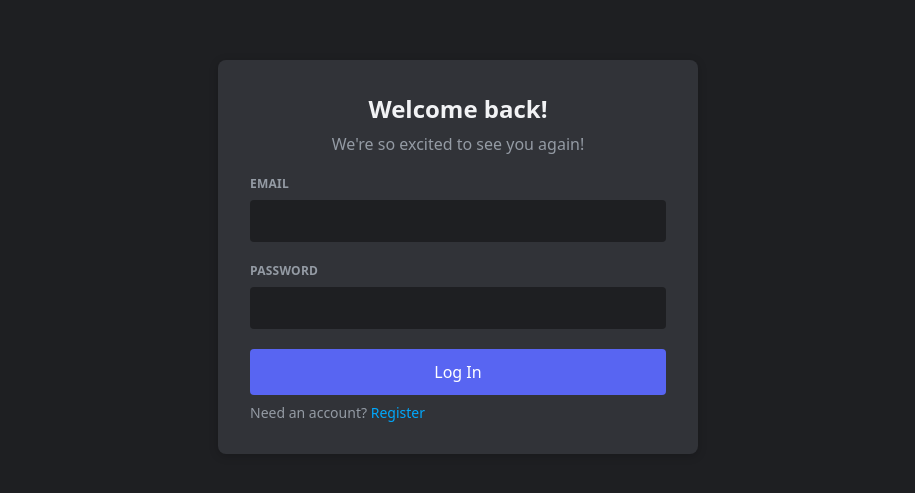
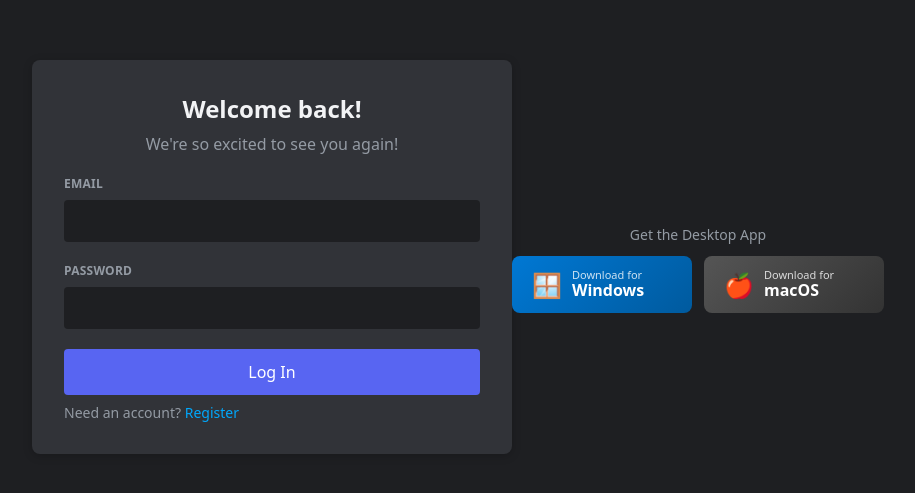
Before and after one commit to Parr-Marketing/Dicksword, a React (Vite) app in the folder client/: page / in a window 1280 px wide. Shown: the part 143-636 px from the top of the page, without its empty margins (182-1097 px from the left). Built offline with nearby package versions, Linux system fonts and the light colour scheme; the HTML template or start-up script is replaced by a standard one.

Commit message:
Add noise suppression, echo cancellation, auto gain control

```diff
--- a/client/src/components/Login.jsx
+++ b/client/src/components/Login.jsx
@@ -1,5 +1,9 @@
 import React, { useState } from 'react';
 import { useAuth } from '../context/AuthContext';
+
+const GITHUB_RELEASES = 'https://github.com/Parr-Marketing/Dicksword/releases/latest';
+const DOWNLOAD_WIN = `${GITHUB_RELEASES}/download/Dicksword-Setup-1.0.0.exe`;
+const DOWNLOAD_MAC = `${GITHUB_RELEASES}/download/Dicksword-1.0.0.dmg`;
 
 export default function Login() {
   const { login, register } = useAuth();
@@ -80,6 +84,27 @@ export default function Login() {
           )}
         </p>
       </form>
+
+      {/* Download section */}
+      <div className="download-section">
+        <p className="download-title">Get the Desktop App</p>
+        <div className="download-buttons">
+          <a href={DOWNLOAD_WIN} className="download-btn windows" target="_blank" rel="noopener noreferrer">
+            <span className="download-icon">🪟</span>
+            <span className="download-text">
+              <span className="download-label">Download for</span>
+              <span className="download-platform">Windows</span>
+            </span>
+          </a>
+          <a href={DOWNLOAD_MAC} className="download-btn mac" target="_blank" rel="noopener noreferrer">
+            <span className="download-icon">🍎</span>
+            <span className="download-text">
+              <span className="download-label">Download for</span>
+              <span className="download-platform">macOS</span>
+            </span>
+          </a>
+        </div>
+      </div>
     </div>
   );
 }
--- a/client/src/components/MainApp.jsx
+++ b/client/src/components/MainApp.jsx
@@ -580,6 +580,7 @@ export default function MainApp() {
           )}
           <div className="channel-sidebar-header">
             <span style={{ flex: 1 }}>{activeServer.name}</span>
+            <button className="server-customize-btn" onClick={() => setShowModal('invite')} title="Invite People">👥+</button>
             {activeServer.owner_id === user.id && (
               <button className="server-customize-btn" onClick={() => setShowModal('serverCustomize')} title="Customize Server">⚙️</button>
             )}
--- a/client/src/components/Settings.jsx
+++ b/client/src/components/Settings.jsx
@@ -4,6 +4,9 @@ import { compressAvatar, compressBanner } from '../utils/imageCompression';
 
 const API = '/api';
 const MAX_LISTENBACK_SECS = 10;
+const GITHUB_RELEASES = 'https://github.com/Parr-Marketing/Dicksword/releases/latest';
+const DOWNLOAD_WIN = `${GITHUB_RELEASES}/download/Dicksword-Setup-1.0.0.exe`;
+const DOWNLOAD_MAC = `${GITHUB_RELEASES}/download/Dicksword-1.0.0.dmg`;
 
 export default function Settings({ onClose, voiceSettings, onVoiceSettingsChange }) {
   const { user, token } = useAuth();
@@ -427,6 +430,7 @@ export default function Settings({ onClose, voiceSettings, onVoiceSettingsChange
     { id: 'account', label: 'My Account' },
     { id: 'profile', label: 'Profile' },
     { id: 'voice', label: 'Voice & Audio' },
+    { id: 'app', label: 'Get the App' },
   ];
 
   return (
@@ -765,6 +769,31 @@ export default function Settings({ onClose, voiceSettings, onVoiceSettingsChange
               </div>
             </div>
           )}
+
+          {activeTab === 'app' && (
+            <div className="settings-section">
+              <h2>Get the Desktop App</h2>
+              <p style={{ color: 'var(--text-muted)', fontSize: 14, marginBottom: 24 }}>
+                Download Dicksword for your computer for the best experience — native notifications, global keybinds, and a dedicated window.
+              </p>
+              <div className="download-buttons" style={{ justifyContent: 'flex-start' }}>
+                <a href={DOWNLOAD_WIN} className="download-btn windows" target="_blank" rel="noopener noreferrer">
+                  <span className="download-icon">🪟</span>
+                  <span className="download-text">
+                    <span className="download-label">Download for</span>
+                    <span className="download-platform">Windows</span>
+                  </span>
+                </a>
+                <a href={DOWNLOAD_MAC} className="download-btn mac" target="_blank" rel="noopener noreferrer">
+                  <span className="download-icon">🍎</span>
+                  <span className="download-text">
+                    <span className="download-label">Download for</span>
+                    <span className="download-platform">macOS</span>
+                  </span>
+                </a>
+              </div>
+            </div>
+          )}
         </div>
       </div>
     </div>
--- a/client/src/index.css
+++ b/client/src/index.css
@@ -159,6 +159,78 @@ a {
 
 .auth-switch span:hover {
   text-decoration: underline;
+}
+
+/* ===== DOWNLOAD SECTION ===== */
+.download-section {
+  margin-top: 24px;
+  text-align: center;
+}
+
+.download-title {
+  color: var(--text-muted);
+  font-size: 14px;
+  margin-bottom: 12px;
+}
+
+.download-buttons {
+  display: flex;
+  gap: 12px;
+  justify-content: center;
+  flex-wrap: wrap;
+}
+
+.download-btn {
+  display: flex;
+  align-items: center;
+  gap: 10px;
+  padding: 12px 20px;
+  border-radius: 8px;
+  text-decoration: none;
+  color: white;
+  font-family: inherit;
+  transition: transform 0.15s, box-shadow 0.15s;
+  min-width: 180px;
+}
+
+.download-btn:hover {
+  transform: translateY(-2px);
+  box-shadow: 0 4px 12px rgba(0,0,0,0.3);
+}
+
+.download-btn:active {
+  transform: translateY(0);
+}
+
+.download-btn.windows {
+  background: linear-gradient(135deg, #0078d4, #005a9e);
+}
+
+.download-btn.mac {
+  background: linear-gradient(135deg, #555, #333);
+}
+
+.download-icon {
+  font-size: 24px;
+  flex-shrink: 0;
+}
+
+.download-text {
+  display: flex;
+  flex-direction: column;
+  text-align: left;
+}
+
+.download-label {
+  font-size: 11px;
+  opacity: 0.8;
+  line-height: 1;
+}
+
+.download-platform {
+  font-size: 16px;
+  font-weight: 600;
+  line-height: 1.3;
 }
 
 /* ===== MAIN LAYOUT ===== */
```
Also changed, not shown: 2 other files (tests, documents, lock files or other folders).
